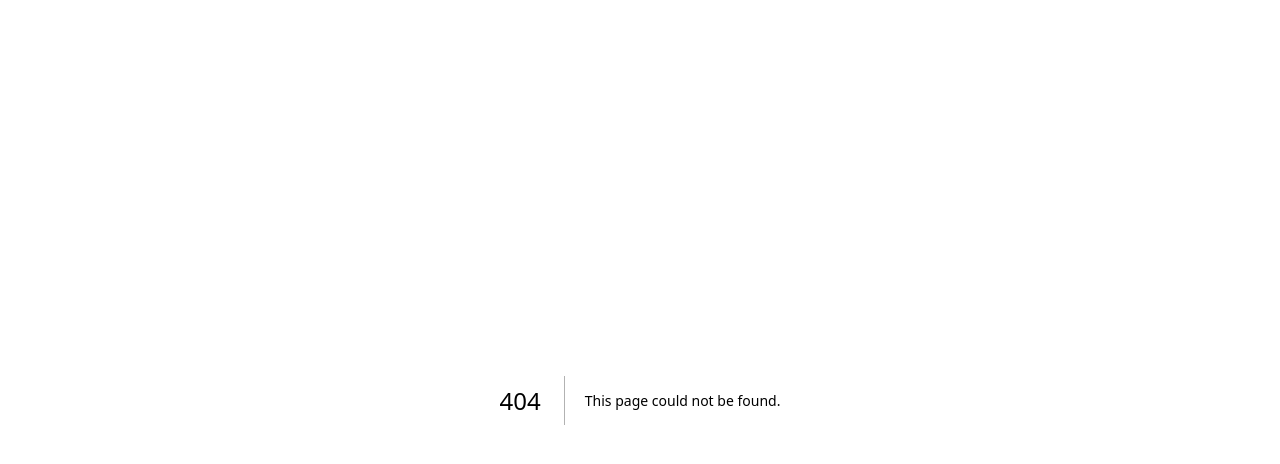
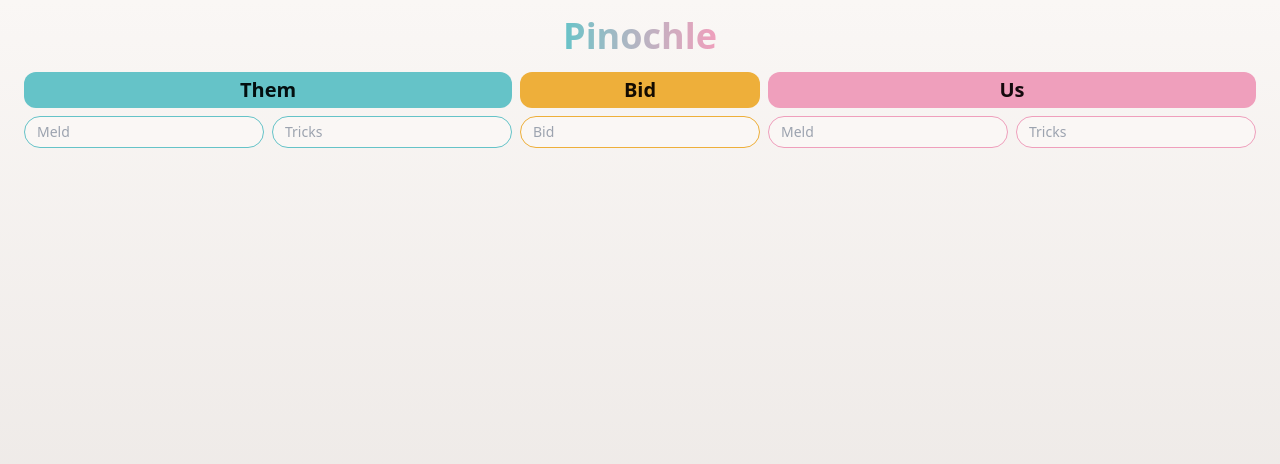
Before and after one commit to zethporter/zethWebsite, a Next.js app: page /pinochle in a window 1280 px wide. Before the commit this address had no page. Shown: the top 464 px of the page. Built offline with nearby package versions, Linux system fonts and the light colour scheme.

Commit message:
started adding pinochle score

```diff
--- a/src/pages/index.tsx
+++ b/src/pages/index.tsx
@@ -10,27 +10,31 @@ const Home: NextPage = () => {
         <meta name="description" content="Generated by create-t3-app" />
         <link rel="icon" href="/favicon.ico" />
       </Head>
-      <main className="flex min-h-screen flex-col items-center justify-center bg-gradient-to-b from-cyan-600 to-purple-800">
+      <main className="bg-gradient-to-r from-emerald-950/50 to-fuchsia-950/50">
+        <div className="flex min-h-screen flex-col items-center justify-center bg-gradient-to-b from-cyan-950/50 to-purple-950/50">
           <div className="container flex flex-col items-center justify-center gap-12 px-4 py-16 ">
             <h1 className="text-5xl font-extrabold tracking-tight sm:text-[5rem]">
               <span className="text-cyan-300">Zeth</span>{" "}
               <span className="text-purple-300">Porter</span>
             </h1>
-          <div className="container max-w-xs rounded-xl bg-white/10 p-4 text-white">
-            This is still under development. Check out some other stuff
-            I&apos;ve made below.
-          </div>
-          <div className="grid grid-cols-1 gap-4 sm:grid-cols-1 md:gap-8">
+            <div className="grid grid-cols-2 gap-4">
               <Link
-              className="flex max-w-xs flex-col gap-4 rounded-xl bg-white/10 p-4 text-white hover:bg-white/20"
+                className="btn flex h-full max-w-xs flex-col justify-start gap-4 rounded-xl bg-white/10 p-4 text-left text-white hover:bg-white/20"
                 href="/quixx"
-              target="_blank"
               >
-              <h3 className="text-2xl font-bold">Quixx</h3>
+                <h3 className="text-2xl font-bold text-cyan-400">Quixx</h3>
                 <div className="text-lg">
                   online free to use card for the dice game Quixx
                 </div>
               </Link>
+              <Link
+                className="btn flex h-full max-w-xs flex-col justify-start gap-4 rounded-xl bg-white/10 p-4 text-left text-white hover:bg-white/20"
+                href="/pinochle"
+              >
+                <h3 className="text-2xl font-bold text-violet-400">Pinochle</h3>
+                <div className="text-lg">Pinochle Scoreboard</div>
+              </Link>
+            </div>
           </div>
         </div>
       </main>
--- /dev/null
+++ b/src/pages/pinochle/index.tsx
@@ -0,0 +1,76 @@
+import { atom, useAtom } from "jotai";
+
+type pinochleRow = {
+  themMeld: number | null;
+  themTricks: number | null;
+  bid: number | null;
+  usMeld: number | null;
+  usTricks: number | null;
+};
+
+const pinochleAtom = atom([
+  {
+    themMeld: null,
+    themTricks: null,
+    bid: null,
+    usMeld: null,
+    usTricks: null,
+  },
+]);
+
+const Pinochle = () => {
+  const [rows, setRows] = useAtom(pinochleAtom);
+
+  return (
+    <main className="flex h-screen w-full flex-col gap-2 bg-gradient-to-b from-base-100 to-base-300 p-4">
+      <div className="flex w-full justify-center">
+        <h1 className="bg-gradient-to-r from-primary to-secondary bg-clip-text text-center text-4xl font-bold text-transparent">
+          Pinochle
+        </h1>
+      </div>
+      <div className="container mx-auto grid h-full grid-cols-5 content-start gap-2 rounded-box p-2">
+        <div className="col-span-2 rounded-xl bg-primary p-1 text-center text-xl font-bold text-primary-content">
+          Them
+        </div>
+        <div className="rounded-xl bg-accent p-1 text-center text-xl font-bold text-accent-content">
+          Bid
+        </div>
+        <div className="col-span-2 rounded-xl bg-secondary p-1 text-center text-xl font-bold text-secondary-content">
+          Us
+        </div>
+        {rows.map((row: pinochleRow) => (
+          <>
+            <input
+              value={row.themMeld}
+              type="text"
+              placeholder="Meld"
+              className="input input-bordered input-primary input-sm w-full max-w-xs"
+            />
+            <input
+              type="text"
+              placeholder="Tricks"
+              className="input input-bordered input-primary input-sm w-full max-w-xs"
+            />
+            <input
+              type="text"
+              placeholder="Bid"
+              className="input input-bordered input-accent input-sm w-full max-w-xs"
+            />
+            <input
+              type="text"
+              placeholder="Meld"
+              className="input input-bordered input-secondary input-sm w-full max-w-xs"
+            />
+            <input
+              type="text"
+              placeholder="Tricks"
+              className="input input-bordered input-secondary input-sm w-full max-w-xs"
+            />
+          </>
+        ))}
+      </div>
+    </main>
+  );
+};
+
+export default Pinochle;
```
Lines whose indentation alone changed are shown as unchanged.
